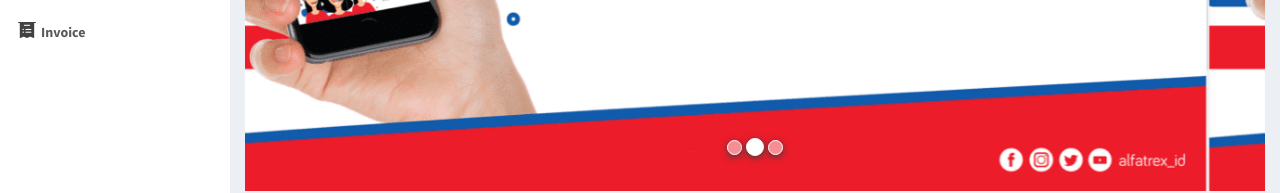
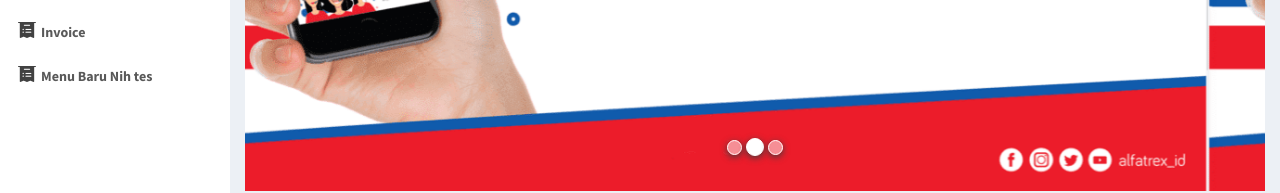
Before and after one commit to BagusASND/trextrexan, a website: page index.html in a window 1280 px wide. Shown: the part 379-572 px from the top of the page. Drawn offline with Linux system fonts and the light colour scheme.

Commit message:
nyoba naekin

```diff
--- a/index.html
+++ b/index.html
@@ -143,6 +143,13 @@
             <span>Invoice</span>
           </a>
         </li>
+        <li class="treeview">
+          <a href="#">
+            <img src="assets/img/new/ic-invoice.png" alt="" class="ico-menu">
+            <img src="assets/img/new/ic-invoice-white.png" alt="" class="ico-menu ico-hover">
+            <span>Menu Baru Nih tes</span>
+          </a>
+        </li>
       </ul>
       <!-- /.sidebar-menu -->
     </section>
```
